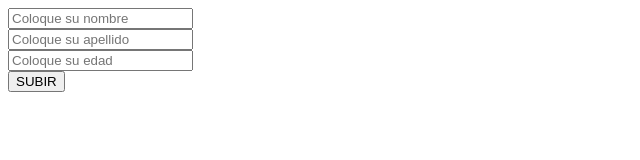
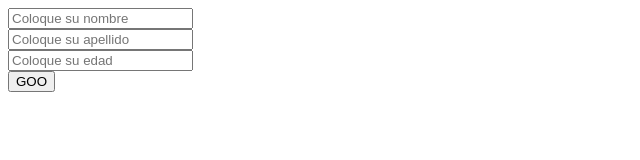
Before and after one commit to Eladio154/node-mongo, a website: page public/index.html in a window 1280 px wide. Shown: the full height of the page, 0-640 px from the left. Drawn offline with Linux system fonts and the light colour scheme.

Commit message:
cambio index

```diff
--- a/public/index.html
+++ b/public/index.html
@@ -10,7 +10,7 @@
         <input type="text" name="nombre" placeholder="Coloque su nombre"><br>
         <input type="text" name="apellido" placeholder="Coloque su apellido"><br>
         <input type="text" name="edad" placeholder="Coloque su edad"><br>
-        <button>SUBIR</button>
+        <button>GOO</button>
     </form>
     <script>
         const form = document.getElementById('form');
```
